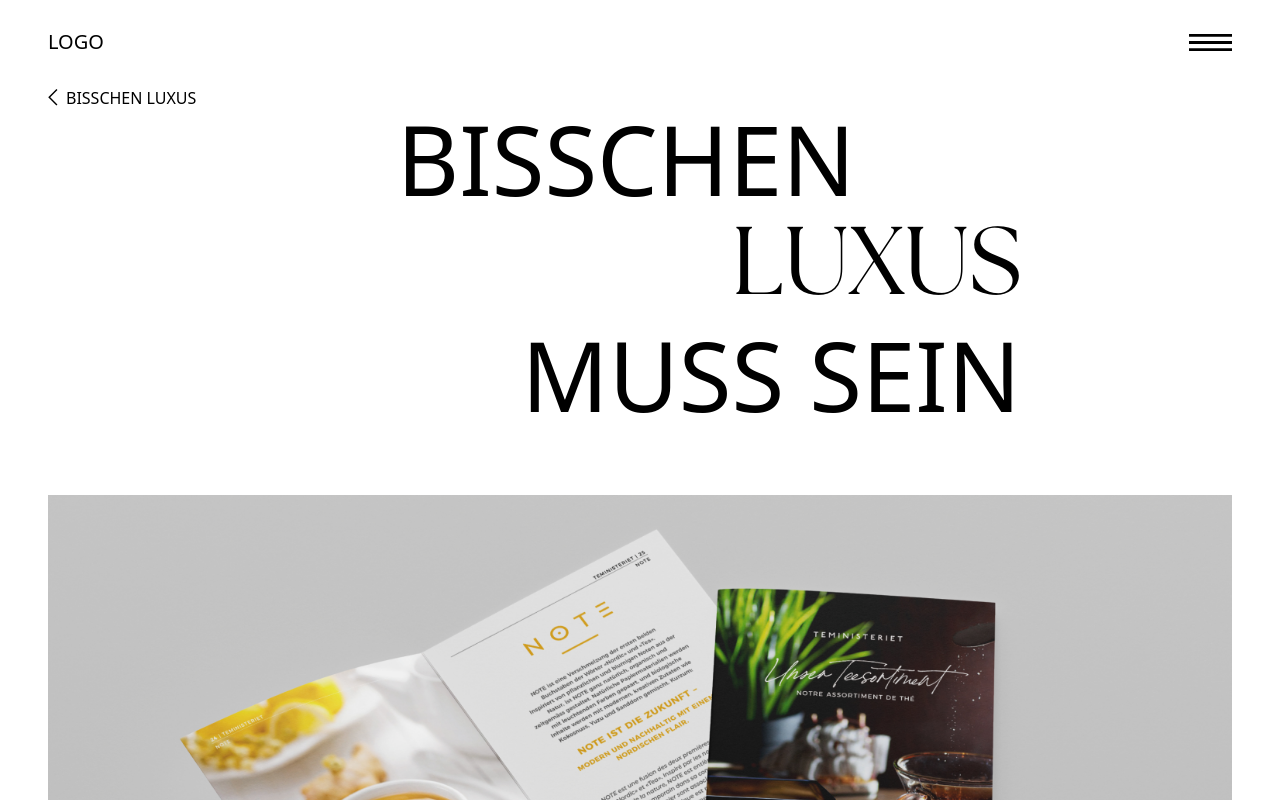
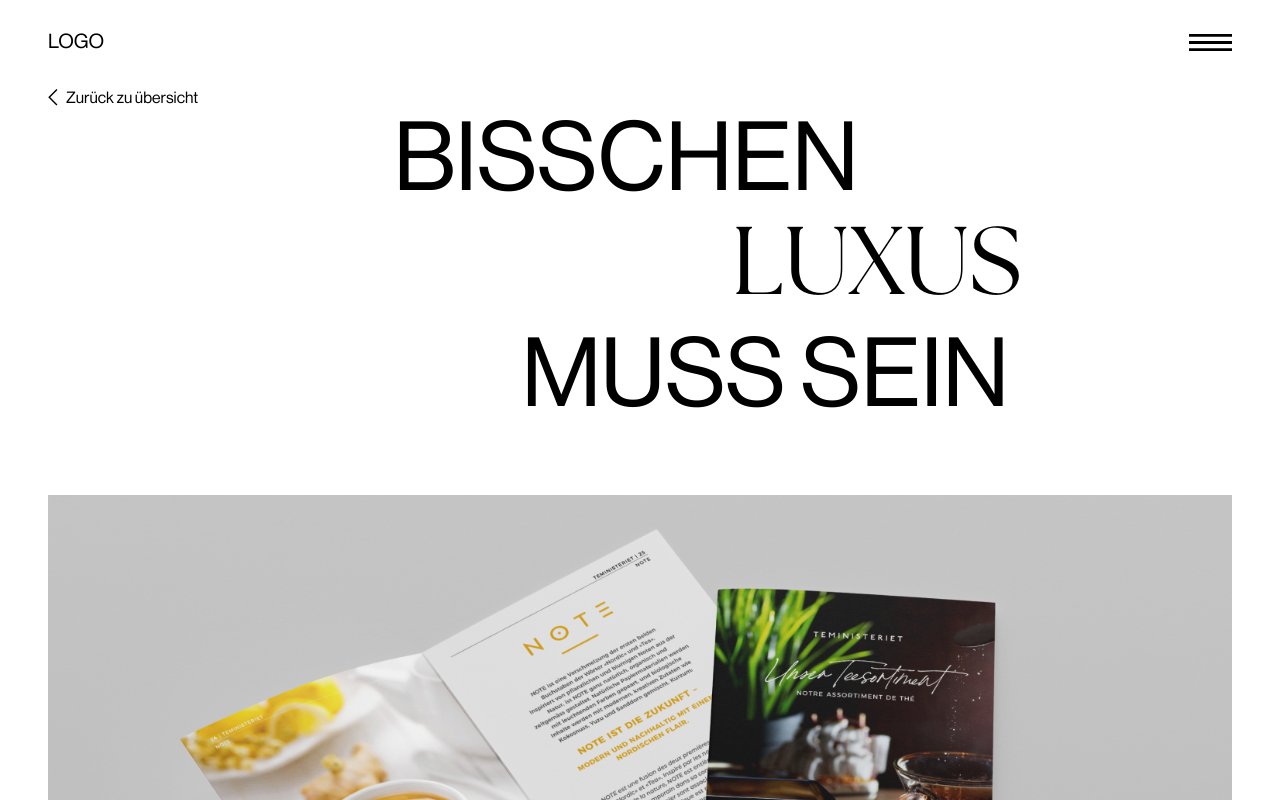
Before and after one commit to tarifalhasan/navcon-ai, a React (Vite) app: page /arbeiten/1 in a window 1280 px wide. Shown: the top 800 px of the page. Built offline with nearby package versions, Linux system fonts and the light colour scheme.

Commit message:
complate project

```diff
--- a/src/components/ArbeitenDetails.jsx
+++ b/src/components/ArbeitenDetails.jsx
@@ -23,7 +23,7 @@ const ArbeitenDetails = () => {
               strokeWidth="2.3121"
             />
           </svg>
-          <span>{getArbeiTen?.name}</span>
+          <span>Zurück zu übersicht</span>
         </div>
       </Link>
       <div>
--- a/src/components/Header.jsx
+++ b/src/components/Header.jsx
@@ -9,7 +9,7 @@ const Header = () => {
   };
 
   return (
-    <header className=" sticky z-50 py-2 top-0">
+    <header className="bg-white  sticky z-50 py-2 top-0">
       <div className="flex py-5  container justify-between items-center">
         <Link to={'/'}>
           <h2 className="text-xl">LOGO</h2>
--- a/src/components/Slider.jsx
+++ b/src/components/Slider.jsx
@@ -16,7 +16,7 @@ const Slide = () => {
 
     autoplayTimeout: 855500,
     smartSpeed: 450,
-    // nav: true,
+    nav: true,
     responsive: {
       0: {
         items: 1,
--- a/src/index.css
+++ b/src/index.css
@@ -29,7 +29,7 @@
   font-style: normal;
 }
 
-. @layer base {
+@layer base {
   body {
     @apply font-body text-[16px] overflow-x-hidden;
   }
```
